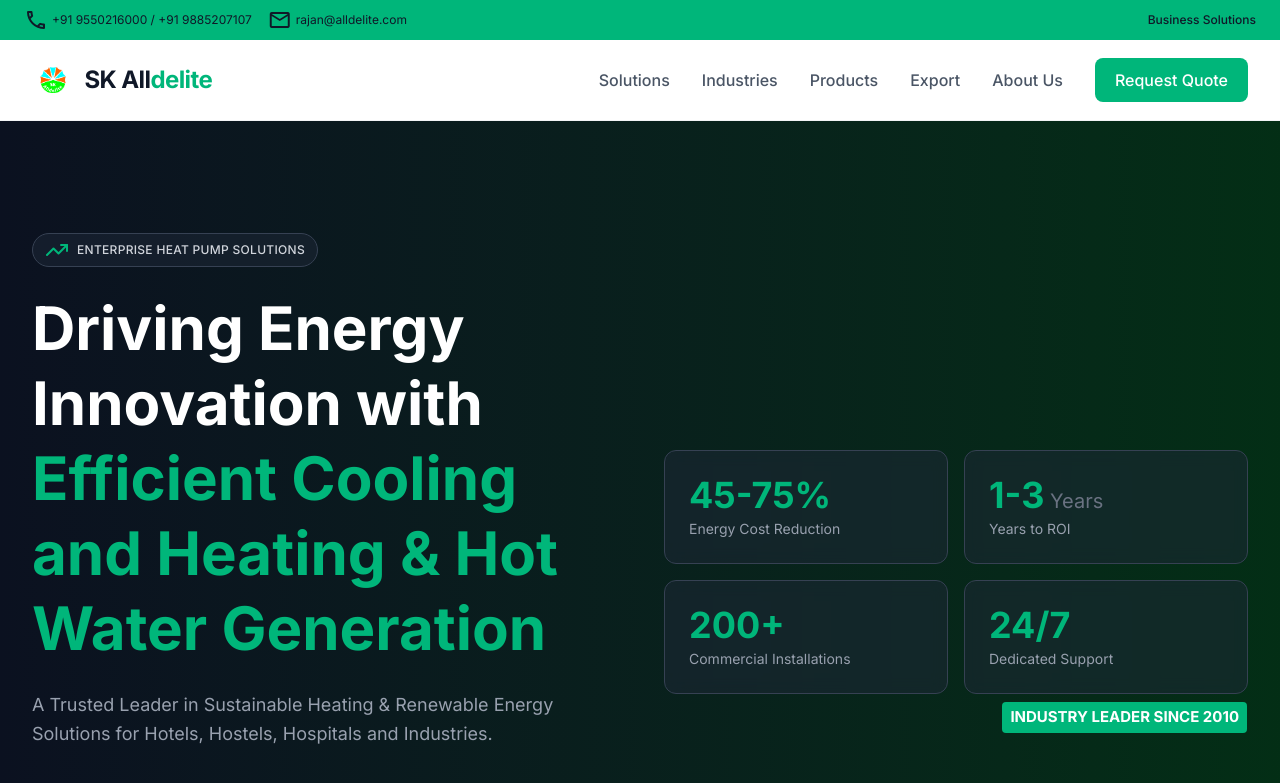
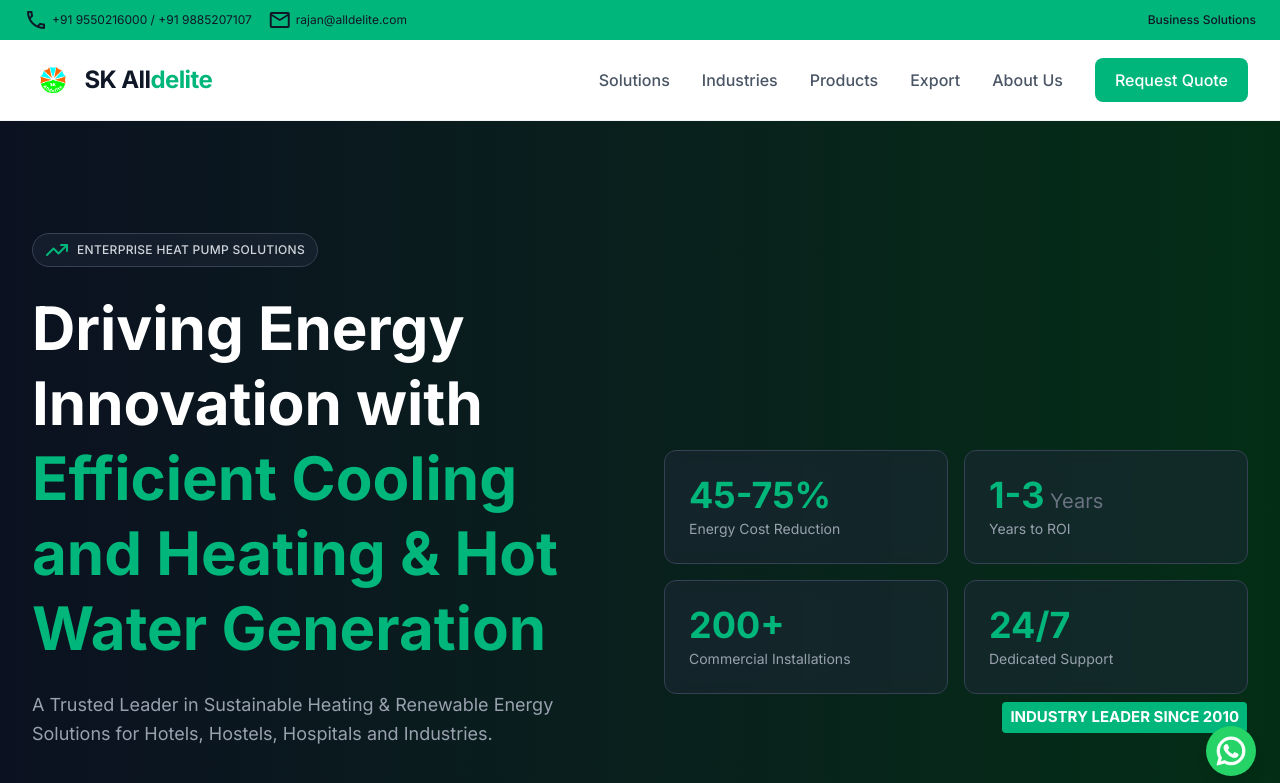
Before and after one commit to scaleoxperts/alldelite, a Next.js app: page / in a window 1280 px wide. Shown: the top 783 px of the page. Built offline with nearby package versions, Linux system fonts and the light colour scheme.

Commit message:
feat: Add WhatsApp button for inquiries and include SVG icon

```diff
--- a/app/layout.tsx
+++ b/app/layout.tsx
@@ -1,5 +1,7 @@
 import type { Metadata } from "next";
 import { Inter } from "next/font/google";
+
+import WhatsAppButton from "@/components/shared/WhatsappButton";
 
 import "./globals.css";
 
@@ -33,6 +35,7 @@ export default function RootLayout({
         className={`${inter.variable} font-body bg-background-light dark:bg-background-dark text-gray-900 transition-colors duration-200 dark:text-gray-100`}
       >
         {children}
+        <WhatsAppButton />
       </body>
     </html>
   );
--- /dev/null
+++ b/components/shared/WhatsappButton.tsx
@@ -0,0 +1,25 @@
+import Image from "next/image";
+
+export default function WhatsAppButton() {
+  return (
+    <a
+      href="https://wa.me/+919550216000/?text=Hello%20Alldelite%2C%20I%20would%20like%20to%20inquire%20about%20your%20products%20and%20services."
+      target="_blank"
+      rel="noopener noreferrer"
+      className="fixed right-4 bottom-4 z-50 flex items-center justify-center rounded-full bg-[#25D366] text-white shadow-lg transition-colors duration-300 hover:bg-[#1fbb58] sm:right-6 sm:bottom-6"
+      style={{
+        width: "50px",
+        height: "50px",
+        minWidth: "50px",
+        minHeight: "50px",
+      }}
+    >
+      <Image
+        alt="whatsapp icon"
+        width={30}
+        height={30}
+        src={"/icon/whatapp.svg"}
+      />
+    </a>
+  );
+}
```
Also changed, not shown: public/icon/whatapp.svg (added).
